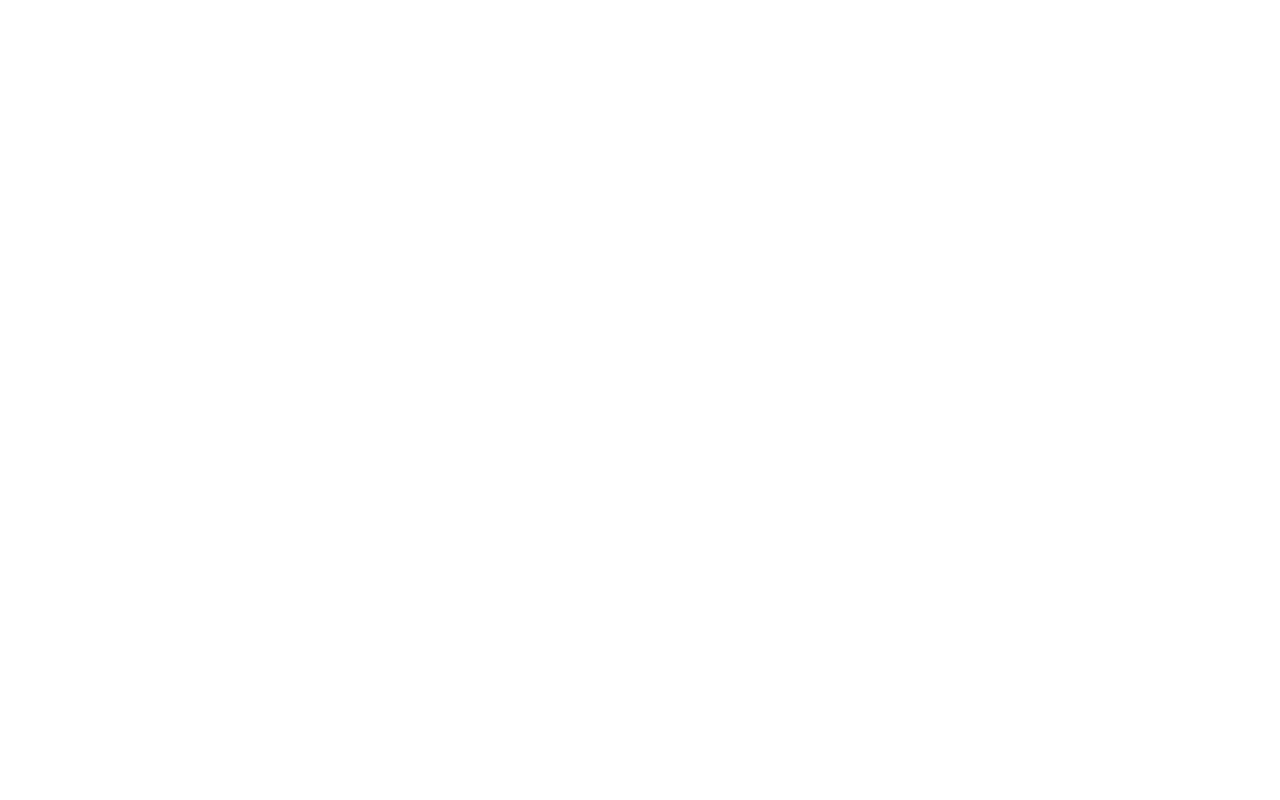
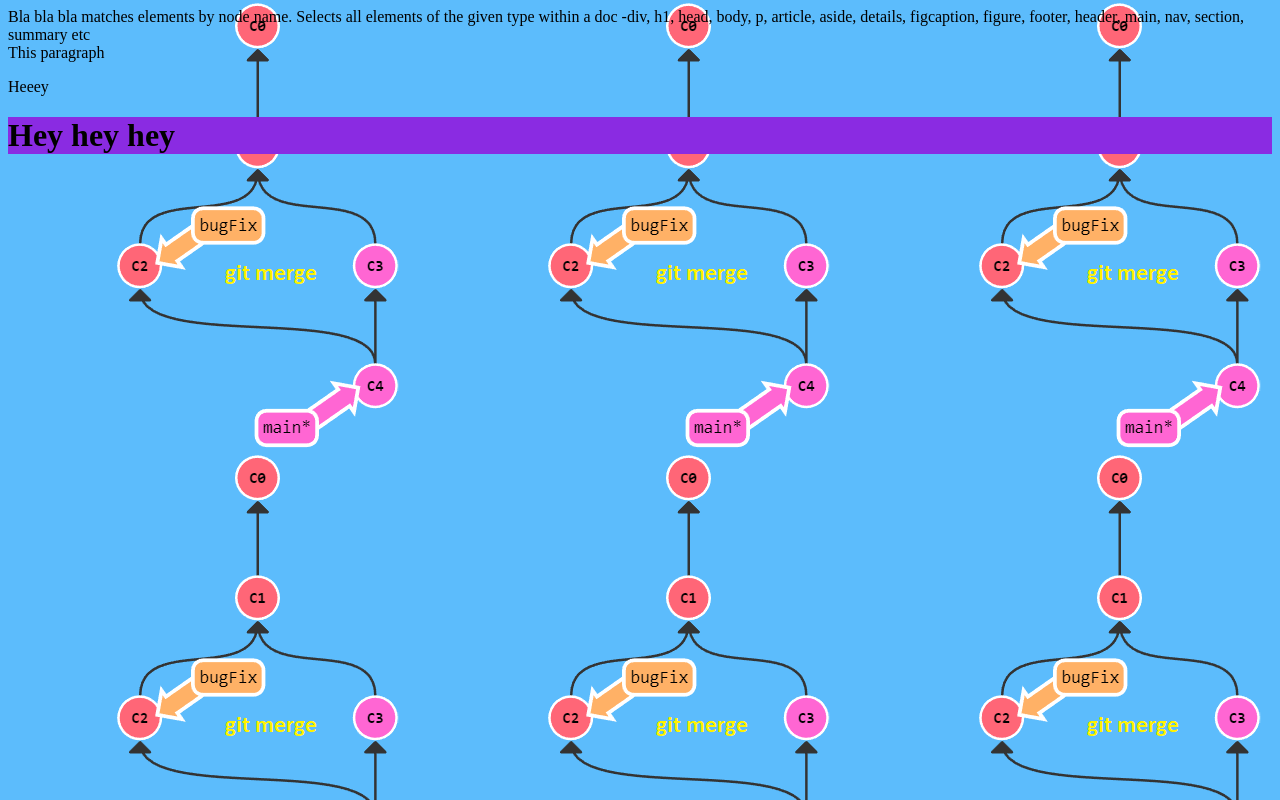
Before and after one commit to MihaelaChicu/Color-markers, a plain HTML site: page index.html in a window 1280 px wide. Drawn offline with Linux system fonts and the light colour scheme.

Commit message:
Create second branch with image

```diff
--- a/index.html
+++ b/index.html
@@ -5,8 +5,14 @@
     <meta http-equiv="X-UA-Compatible" content="IE=edge">
     <meta name="viewport" content="width=device-width, initial-scale=1.0">
     <title>Color Markers</title>
+    <link rel="stylesheet" href="styles.css">
 </head>
 <body>
-
+    <article class="new-image" color: blue;>Bla bla bla matches elements by node name. Selects all elements of the given type within a doc
+        -div, h1, head, body, p, article, aside, details, figcaption, figure, footer, header, main, nav, section, summary etc </article>
+    <div second-item>This paragraph
+        <p>Heeey</p>
+    </div>
+    <h1>Hey hey hey</h1>
 </body>
 </html>
--- /dev/null
+++ b/styles.css
@@ -0,0 +1,7 @@
+body{
+ background-image:url('merge.png');
+}
+
+h1{
+    background-color: blueviolet;
+}
```
Also changed, not shown: merge.png (added).
